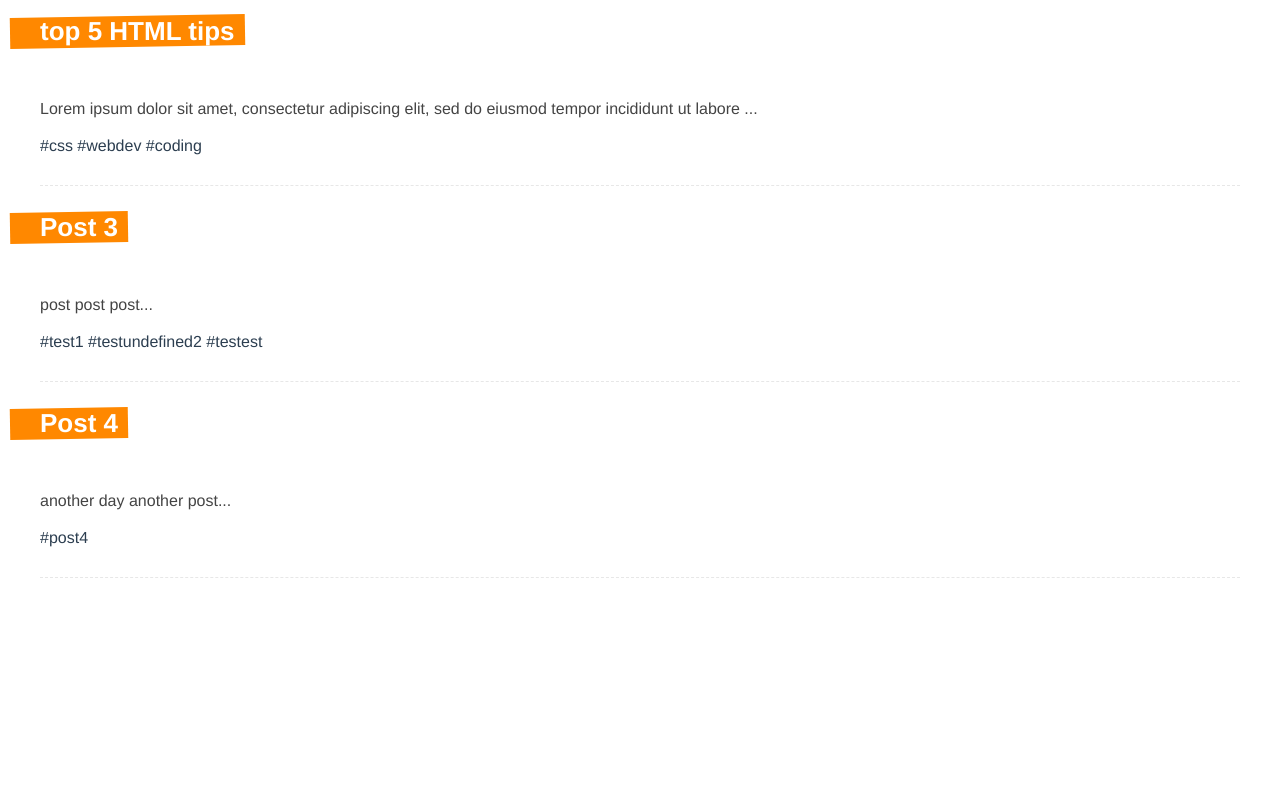
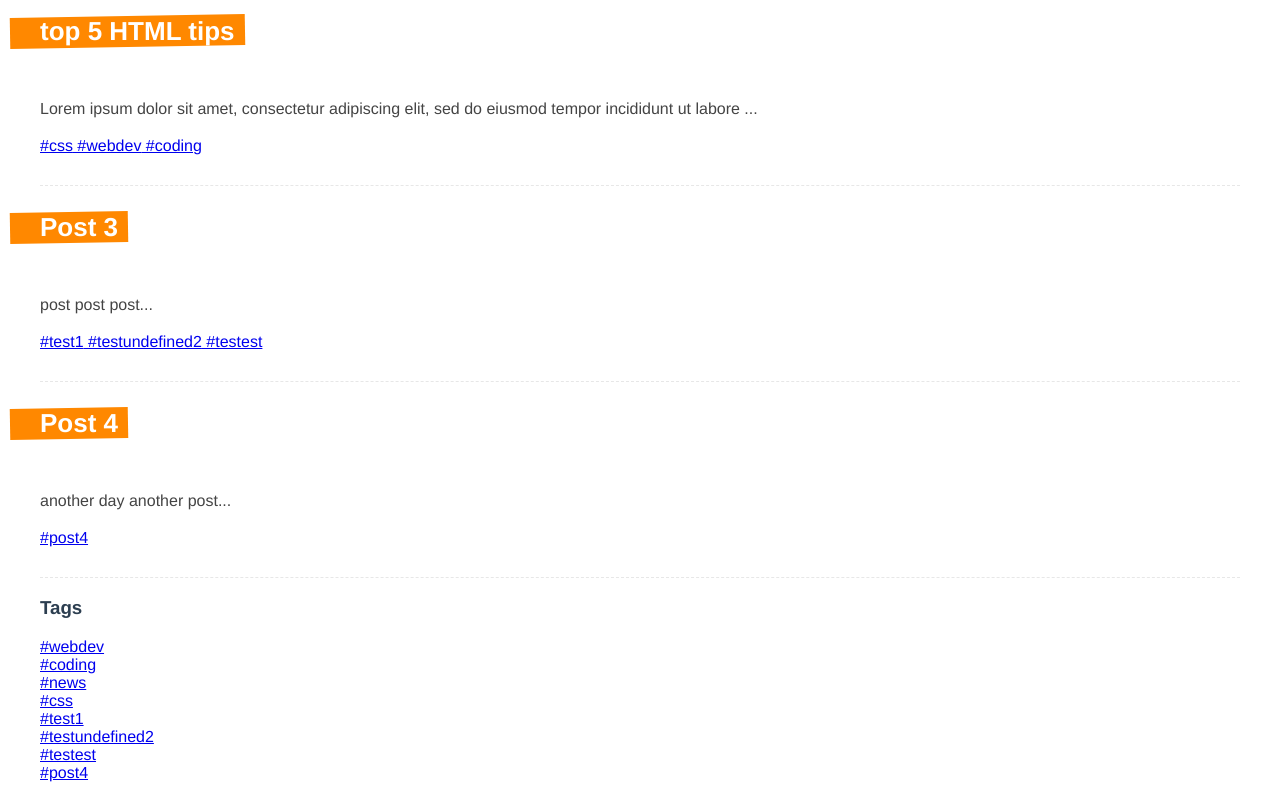
Before and after one commit to AdaN6/vue3_CLI, a Vue app in the folder dojo-blog-2/: page / in a window 1280 px wide. Shown: the part 951-1751 px from the top of the page. Before the commit the page ends 1547 px from the top, so only its background shows below. Built offline with nearby package versions, Linux system fonts and the light colour scheme; data requests are answered from the project's data file.

Commit message:
created tag cloud list and router-link to tag post

```diff
--- a/dojo-blog-2/src/components/SinglePost2.vue
+++ b/dojo-blog-2/src/components/SinglePost2.vue
@@ -5,7 +5,9 @@
       </router-link>
       <p>{{ snippet }}</p>
       <span v-for="tag in post2.tags" :key="tag">
-        #{{ tag }}
+        <router-link :to="{name: 'Tag', params:{tag}}">
+          #{{ tag }}
+        </router-link>
       </span>
     </div>
   </template>
--- a/dojo-blog-2/src/components/TagCloud.vue
+++ b/dojo-blog-2/src/components/TagCloud.vue
@@ -1,14 +1,24 @@
 <template>
   <div class="tag-cloud">
     <h3>Tags</h3>
-    <div>
-
+    <div v-for="tag in tags" :key="tag">
+        <router-link :to="{name: 'Tag', params:{tag}}">
+            #{{ tag }}
+        </router-link>
     </div>
   </div>
 </template>
 
 <script>
+import useTags from '@/composables/useTags';
+
 export default {
+    props: ['posts2'],
+    setup(props) {
+        const { tags } = useTags(props.posts2)
+
+        return {tags}
+    }
 
 }
 </script>
--- /dev/null
+++ b/dojo-blog-2/src/composables/useTags.js
@@ -0,0 +1,23 @@
+// take in an array of posts
+// create a new tag set (so no duplicates)
+// add the tags of each post to the tag set
+// return a a single array of tags based on the set
+
+import { ref } from "vue";
+
+const useTags = (posts2) => {
+
+    const tags = ref([])
+    const tagSet = new Set()
+
+    posts2.forEach(item => {
+        item.tags.forEach(tag => tagSet.add(tag))
+    })
+
+    // [...] spread syntax in array take all the element and spread them out
+    tags.value = [...tagSet]
+
+    return { tags }
+}
+
+export default useTags
--- a/dojo-blog-2/src/views/Home.vue
+++ b/dojo-blog-2/src/views/Home.vue
@@ -10,6 +10,7 @@
     </div>
     <div v-if="posts2.length">
       <PostList2 v-if="showPosts" :postsVTwo="posts2" />
+      <TagCloud :posts2="posts2"/>
     </div>
     <div v-else>
       <Spinner />
@@ -22,12 +23,15 @@ import PostList from '../components/PostList.vue'
 import PostList2 from '../components/PostList2.vue'
 import getPosts from '../composables/getPosts'
 import Spinner from '@/components/Spinner.vue'
+import TagCloud from '@/components/TagCloud.vue'
+
+
 import { ref } from 'vue'
 
 
 export default {
   name: 'Home',
-  components: {PostList, PostList2, Spinner},
+  components: {PostList, PostList2, Spinner, TagCloud},
   setup() {
     const posts = ref([
       { title: 'welcome to the blog', body: 'Lorem ipsum dolor sit amet, consectetur adipiscing elit. Fusce in imperdiet nisi. Vestibulum eu dui dictum, ornare est non, dignissim dui. Donec at ex nulla. Aenean sem tortor, bibendum ac accumsan vel, elementum vel turpis. Nam auctor egestas pulvinar. Aenean placerat finibus finibus. Praesent dictum velit at purus aliquam, sit amet mattis est molestie. Duis a nulla et mauris luctus feugiat nec cursus odio. Nam elementum vitae est eu porttitor. Nulla vestibulum gravida magna eu ultricies. Nunc posuere tincidunt pellentesque. Sed id condimentum nisl, ultricies viverra orci. Fusce sit amet massa ut nibh feugiat elementum ac id est.', id: 1 },
```
